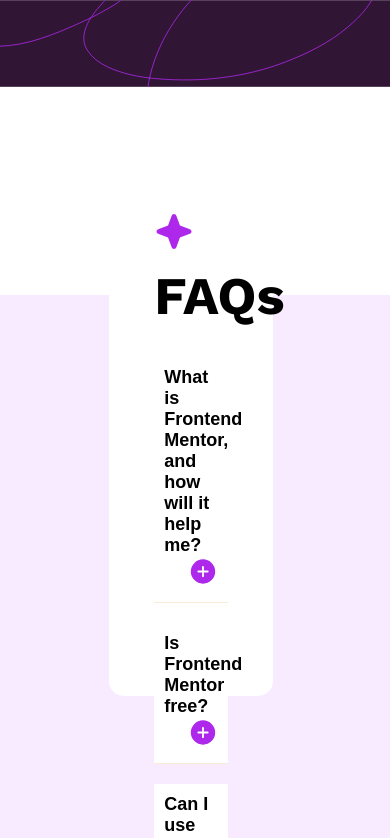
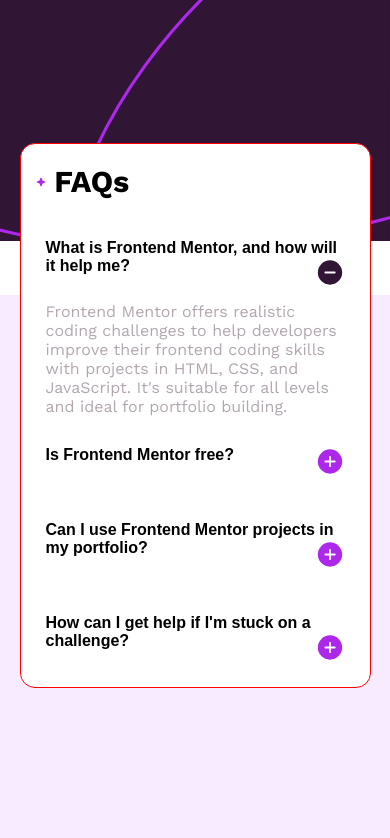
Before and after one commit to adityas-github/faq-component, a plain HTML site: page index.html in a window 390 px wide. Both pictures are taken after a click on the button "What is Frontend Mentor, and how will it help me?". Shown: the top 838 px of the page. Drawn offline with nearby package versions, Linux system fonts and the light colour scheme.

Commit message:
javascript added

```diff
--- a/index.html
+++ b/index.html
@@ -1,11 +1,16 @@
 <!DOCTYPE html>
 <html lang="en">
   <head>
-  <meta charset="UTF-8">
-  <meta name="viewport" content="width=device-width, initial-scale=1.0"> <!-- displays site properly based on user's device -->
+    <meta charset="UTF-8" />
+    <meta name="viewport" content="width=device-width, initial-scale=1.0" />
+    <!-- displays site properly based on user's device -->
 
-  <link rel="icon" type="image/png" sizes="32x32" href="./assets/images/favicon-32x32.png">
-
+    <link
+      rel="icon"
+      type="image/png"
+      sizes="32x32"
+      href="./assets/images/favicon-32x32.png"
+    />
     <title>Frontend Mentor | FAQ accordion</title>
     <link rel="stylesheet" href="style.css">
   </head>
@@ -13,22 +18,52 @@
     <div class="container">
       <div class="hero">
         <h1>
-        <img src="./assets/images/icon-star.svg" alt="">
+          <img src="./assets/images/icon-star.svg" alt="" />
           <span>FAQs</span>
         </h1>
         <div class="acc">
-        <button class="btn accordian"> What is Frontend Mentor, and how will it help me?</button>
+          <button class="btn accordian">
+            What is Frontend Mentor, and how will it help me?
+          </button>
           <div class="panel">
-          <p>Frontend Mentor offers realistic coding challenges to help developers improve their
-            frontend coding skills with projects in HTML, CSS, and JavaScript. It's suitable for
-            all levels and ideal for portfolio building.
+            <p>
+              Frontend Mentor offers realistic coding challenges to help
+              developers improve their frontend coding skills with projects in
+              HTML, CSS, and JavaScript. It's suitable for all levels and ideal
+              for portfolio building.
             </p>
           </div>
           <button class="btn accordian">Is Frontend Mentor free?</button>
-        <button class="btn accordian">Can I use Frontend Mentor projects in my portfolio?</button>
-        <button class="btn accordian">How can I get help if I'm stuck on a challenge?</button>
+          <div class="panel">
+            <p>
+              Yes, Frontend Mentor offers both free and premium coding
+              challenges, with the free option providing access to a range of
+              projects suitable for all skill levels.
+            </p>
+          </div>
+          <button class="btn accordian">
+            Can I use Frontend Mentor projects in my portfolio?
+          </button>
+          <div class="panel">
+            <p>
+              Yes, you can use projects completed on Frontend Mentor in your
+              portfolio. It's an excellent way to showcase your skills to
+              potential employers!
+            </p>
+          </div>
+          <button class="btn accordian">
+            How can I get help if I'm stuck on a challenge?
+          </button>
+          <div class="panel">
+            <p>
+              The best place to get help is inside Frontend Mentor's Discord
+              community. There's a help channel where you can ask questions and
+              seek support from other community members.
+            </p>
           </div>
         </div>
       </div>
+    </div>
+    <script src="./script.js"></script>
   </body>
 </html>
--- /dev/null
+++ b/script.js
@@ -0,0 +1,15 @@
+          document.addEventListener("DOMContentLoaded", function() {
+          var acc = document.getElementsByClassName("accordian");
+        var i;
+        for (i = 0; i < acc.length; i++) {
+        acc[i].addEventListener("click", function() {
+          this.classList.toggle("active");
+          var panel = this.nextElementSibling;
+          if (panel.style.maxHeight) {
+            panel.style.maxHeight = null;
+          } else {
+            panel.style.maxHeight = panel.scrollHeight + "px";
+          }
+        });
+      }
+    });
--- a/style.css
+++ b/style.css
@@ -11,7 +11,7 @@
     width: 100%;
     background:url(./assets/images/background-pattern-desktop.svg);
     background-repeat: no-repeat;
-    background-size:contain;
+    background-size:100vw;
     font-family: 'work sans', sans-serif;
 }
 
@@ -19,13 +19,13 @@
     width: 100%;
     background-color: hsl(280, 100%, 96%);
     height: 70vh;
-    position: absolute;
+    position: relative;
     top:35vh;
     z-index: 1;
 }
 
 .hero{
-    height: 65vh;
+    height: fit-content;
     width:42vw;
     background-color: white;
     align-items: center;
@@ -57,11 +57,15 @@
   transition: 0.4s;
   margin-top: 20px;
   background-color: white;
-  border-bottom: 1px solid gray;
-  border-color: antiquewhite;
 }
 
-
+.active:hover {
+  color: #9D36CB;
+}
+.accordian:hover{
+    color: #9D36CB;
+  transition-duration: 0.2;
+}
 .accordian:after {
     content:url(./assets/images/icon-plus.svg);
     color: #777;
@@ -72,7 +76,6 @@
   .active:after {
     content: url(./assets/images/icon-minus.svg);
   }
-
   .panel {
     padding: 0 18px;
     background-color: white;
@@ -81,3 +84,37 @@
     transition: max-height 0.2s ease-out;
     color:#B2A7B0;
   }
+  @media screen and (max-width: 899px) {
+    body{
+      background-image: url(./assets/images/background-pattern-mobile.svg);
+      background-repeat: no-repeat;
+      height: 100vh;
+    }
+    .hero{
+        width:90%;
+        max-width: 100%;
+        left: 5%;
+        height: fit-content;
+        padding: 20px 15px;
+        border:1px solid red;
+    }
+    .container{
+        height: 72%;
+       bottom: -25px;
+
+    }
+    .hero h1{
+        font-size: 1.9rem;
+    }
+    .hero h1 img{
+        width: 10px;
+        height: 20px;
+    }
+    .accordian{
+        font-size: 16px;
+    }
+
+    .panel {
+        padding: 0 10px;
+    }
+}
```
Also changed, not shown: design/._desktop-design.jpg (deleted). Lines whose indentation alone changed are shown as unchanged.
